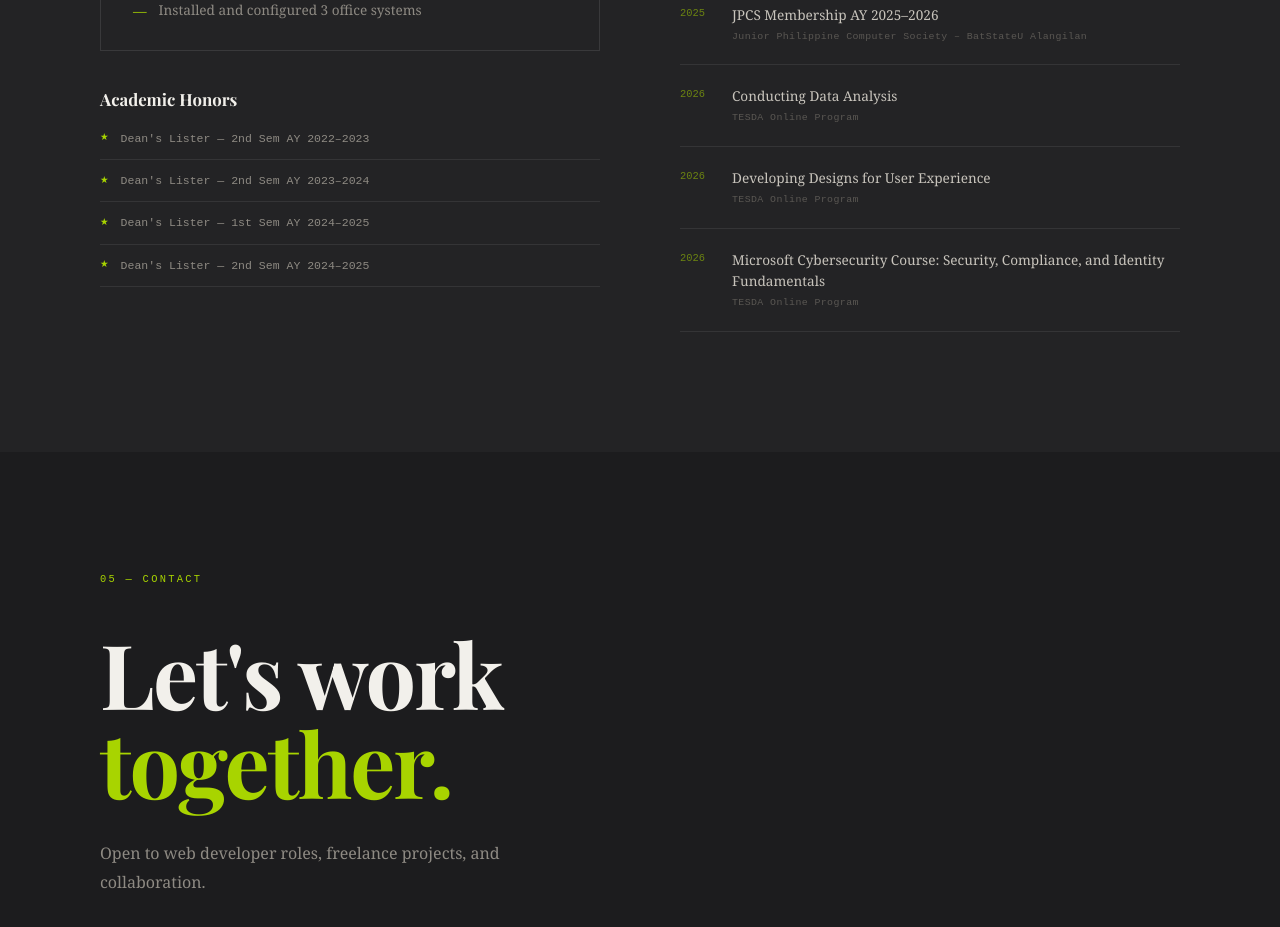
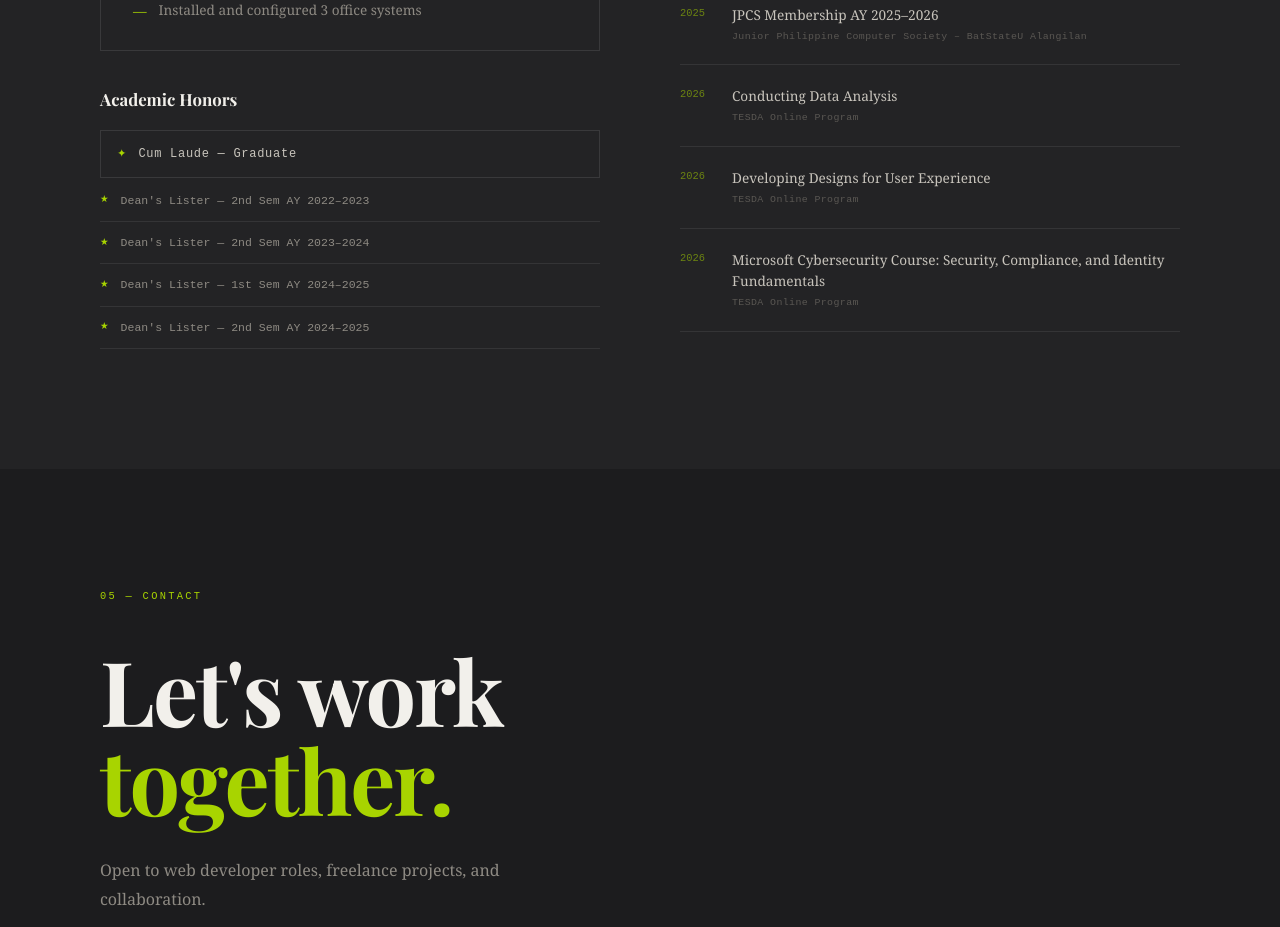
Before and after one commit to GuetaMac/My_Portfolio, a React (Vite) app: page / in a window 1280 px wide. Shown: the part 4020-4947 px from the top of the page. Built offline with nearby package versions, Linux system fonts and the light colour scheme.

Commit message:
add latin

```diff
--- a/src/components/Experience.jsx
+++ b/src/components/Experience.jsx
@@ -176,6 +176,40 @@ export default function Experience({ t }) {
                 >
                   Academic Honors
                 </h3>
+
+                {/* Cum Laude highlight */}
+                <div
+                  style={{
+                    display: "flex",
+                    alignItems: "center",
+                    gap: "12px",
+                    padding: "14px 16px",
+                    marginBottom: "14px",
+                    border: "1px solid " + t.cardBorder,
+                    transition: "border-color 0.4s, color 0.4s",
+                  }}
+                >
+                  <span
+                    style={{
+                      color: t.accentText,
+                      fontFamily: "monospace",
+                      fontSize: "0.7rem",
+                    }}
+                  >
+                    ✦
+                  </span>
+                  <span
+                    style={{
+                      fontFamily: "monospace",
+                      fontSize: "0.75rem",
+                      color: t.bodyStrong,
+                      letterSpacing: "0.06em",
+                    }}
+                  >
+                    Cum Laude — Graduate
+                  </span>
+                </div>
+
                 <div
                   style={{
                     display: "flex",
```
